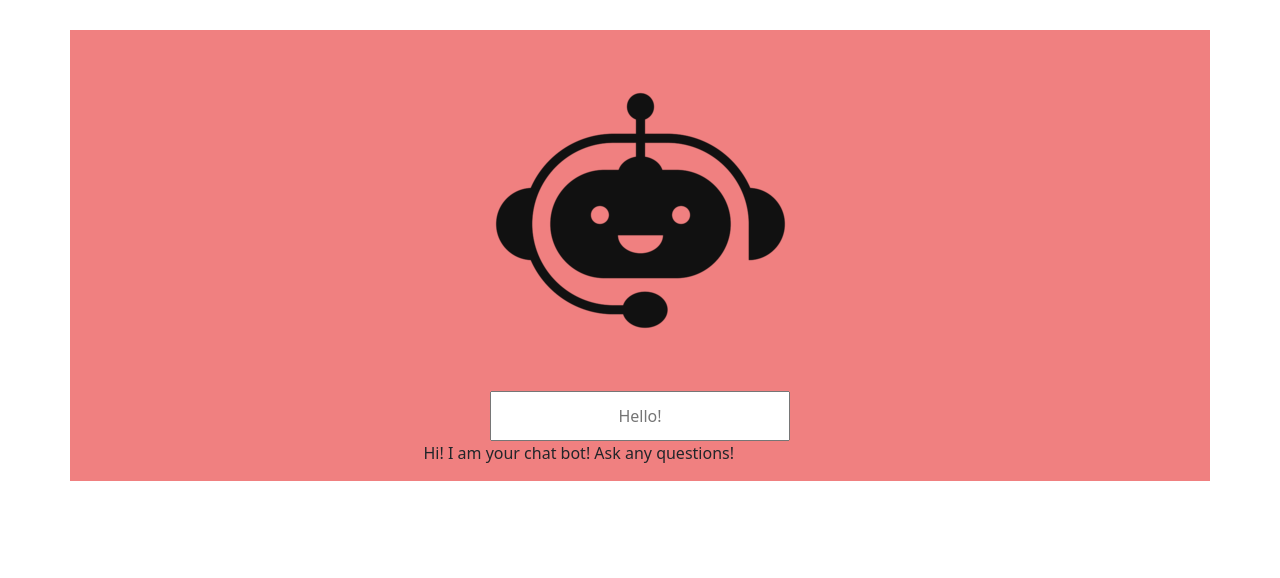
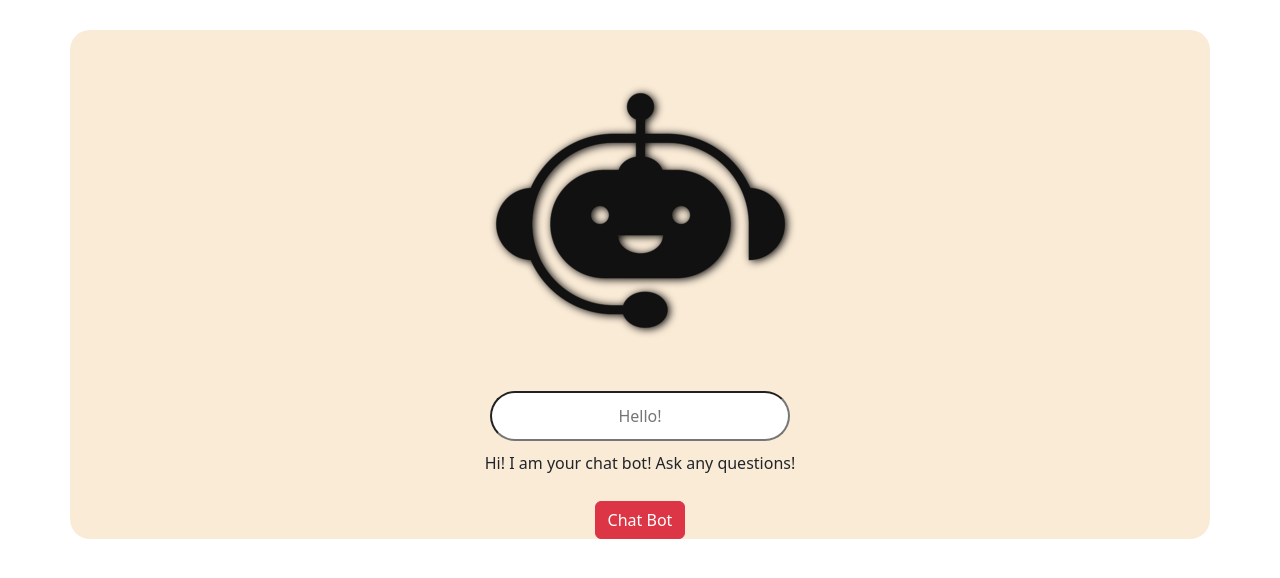
Before and after one commit to FurankuJosepho/ChatBot, a plain HTML site: page index.html in a window 1280 px wide. Drawn offline with nearby package versions, Linux system fonts and the light colour scheme.

Commit message:
working bot

```diff
--- a/index.html
+++ b/index.html
@@ -11,16 +11,27 @@
             display: flex;   /* Make Flex Container */
             justify-content: center;  /* Align in the center */
             align-items: flex-start;       /* Set vertical alignment */
-            background-color: lightcoral;
-            width: 100px;
-            max-width: 500px;
+            background-color:antiquewhite;
             height: 600px;
             max-height: max-content;
             margin-top: 30px;
+            border-radius: 20px;
+        }
+        .button {
+            display: flex !important;
+            text-align: center;
+            justify-content: center  !important;
         }
         .box {
             justify-content: center;  /* Align in the center */
             align-items: flex-start;       /* Set vertical alignment */
+        }
+        p {
+            text-align: center;
+            padding: 10px 10px;
+        }
+        img {
+            filter: drop-shadow(2px 1px 4px #000);
         }
         input {
             text-align: center;
@@ -28,6 +39,7 @@
             height: 50px;
             display: block;
             margin: auto;
+            border-radius: 30px;
         }
     </style>
 </head>
@@ -39,6 +51,9 @@
             <p id="botResponse">
                 Hi! I am your chat bot! Ask any questions!
             </p>
+            <div class="button">
+                <button class="btn btn-danger" id="Ashborn">Chat Bot</button>
+            </div>
         </div>
     </section>
 
--- a/index.js
+++ b/index.js
@@ -2,7 +2,9 @@ function chat() {
     var know = {
         "who are you?": "Hi Im am your personal chat bot! Pixie,<br> What is your name master?",
         "Frank": "Hello master Frank!<br> How may I help you?",
-
+        "I want to talk to you": "I'm sorry master Frank <br> I cant talk to you but <br> you call talk to my Brother",
+        "How?": "Please click the button below",
+        "Ok Thank you, Pixie!": "Your always welcome master Frank"
     }
     var user = document.getElementById("userSpace").value;
     document.getElementById("botResponse").innerHTML = user + "<br>";
@@ -14,3 +16,10 @@ function chat() {
         "sorry, i didnt understand <br>"
     }
 }
+
+function ashBourne() {
+    alert ("Hello, Master Frank Im Ashbourne your personal chatbot");
+
+    const yourAnswers = prompt ("How may I help you Master Frank?")
+}
+document.getElementById("Ashborn").onclick = ashBourne;
```
